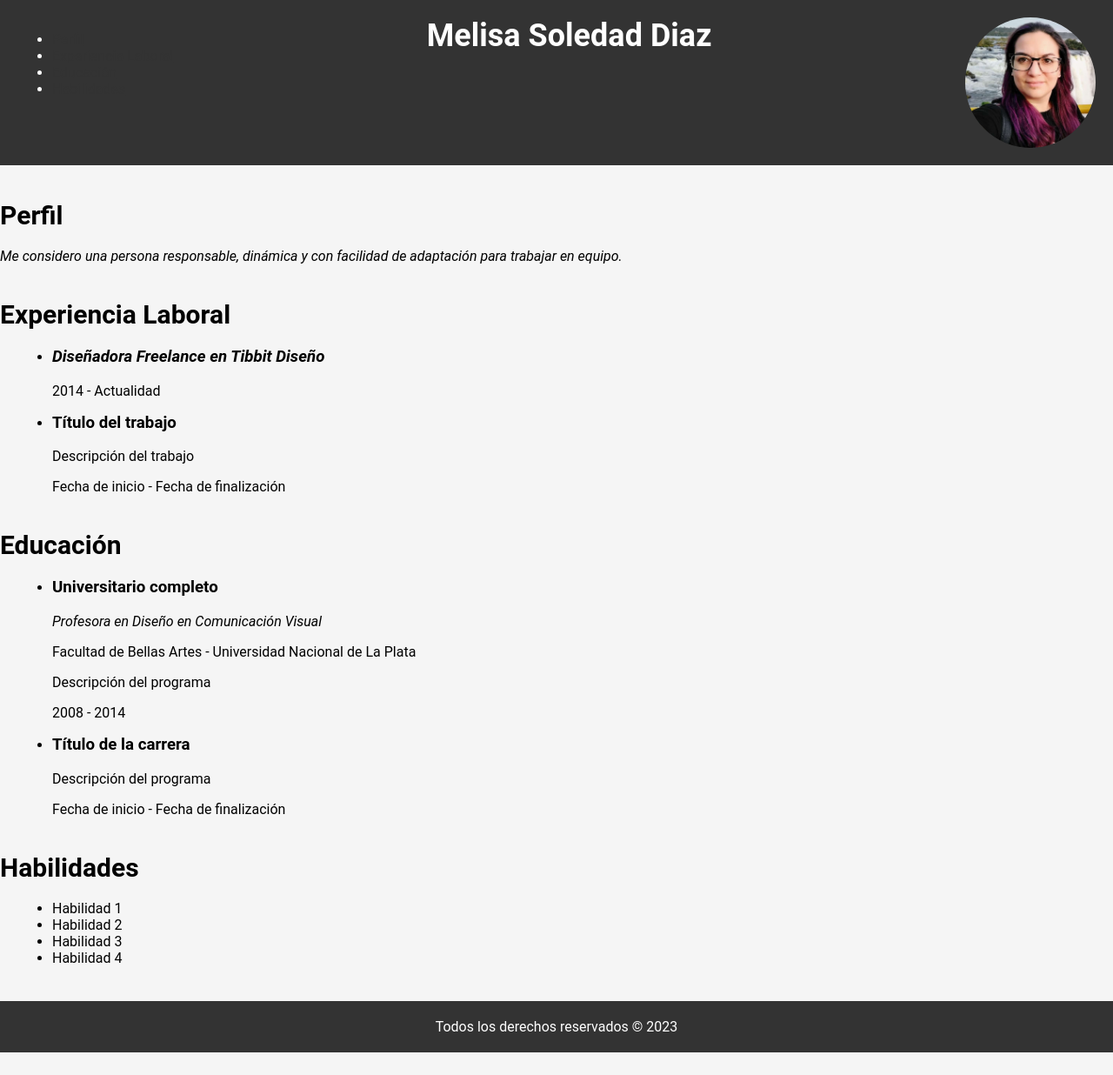
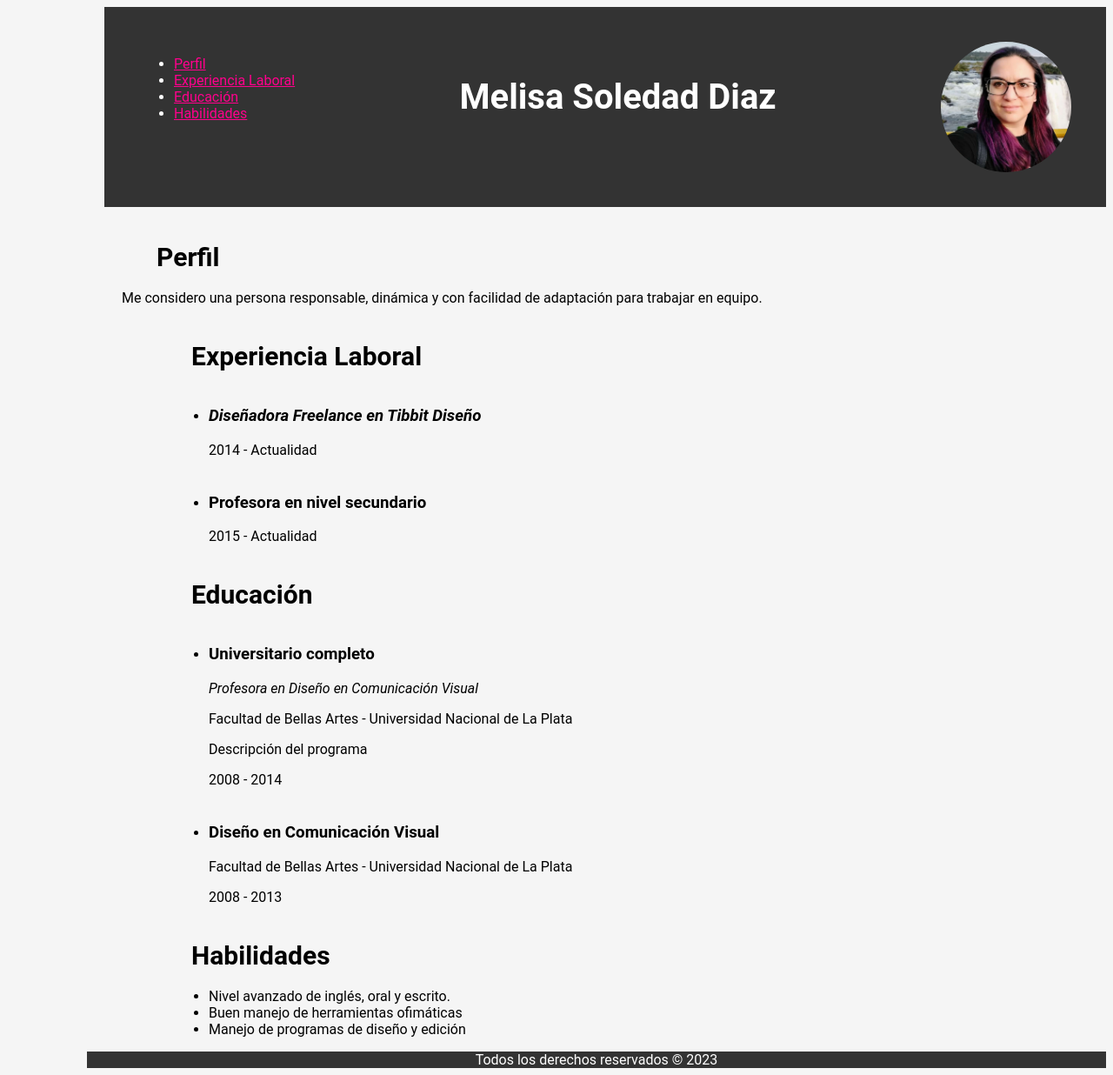
Before and after one commit to CronopiaSinFama/MiCVArgentinaPrograma, a plain HTML site: page index.html in a window 1280 px wide. Shown: the whole page at 87% size. Before the commit the page ends 1210 px from the top, so only its background shows below. Drawn offline with Linux system fonts and the light colour scheme.

Commit message:
estilo modificado

```diff
--- a/index.html
+++ b/index.html
@@ -2,6 +2,7 @@
 <html lang="es">
   <head>
     <meta charset="UTF-8">
+    <meta name="viewport" content="width=device-width, initial-scale=1.0">
     <title>Mi CV</title>
     <link rel="icon" href="resources/img/favicon.ico">
     <link rel="stylesheet" href="https://cdnjs.cloudflare.com/ajax/libs/font-awesome/5.15.3/css/all.min.css" />
@@ -10,12 +11,13 @@
   <body>
     <header>
       <nav>
+
         <ul>
           <li><a href="#perfil">Perfil</a></li>
           <li><a href="#experiencia">Experiencia Laboral</a></li>
           <li><a href="#educacion">Educación</a></li>
           <li><a href="#habilidades">Habilidades</a></li>
-        </ul>
+            </ul>
       </nav>
       <h1>Melisa Soledad Diaz</h1>
       <img src="resources/img/melisa_diaz.jpeg" alt="Mi foto de perfil">
@@ -24,8 +26,7 @@
     <main>
       <section id="perfil">
         <h2>Perfil</h2>
-        <p><i>Me considero una persona responsable, dinámica y con facilidad de adaptación para trabajar en equipo.</i></p>
-      </section>
+        <p> Me considero una persona responsable, dinámica y con facilidad de adaptación para trabajar en equipo. </p>
 
       <section id="experiencia">
         <h2>Experiencia Laboral</h2>
@@ -36,9 +37,9 @@
             <p>2014 - Actualidad</p>
           </li>
           <li>
-            <h3>Título del trabajo</h3>
-            <p>Descripción del trabajo</p>
-            <p>Fecha de inicio - Fecha de finalización</p>
+            <h3>Profesora en nivel secundario</h3>
+
+            <p>2015 - Actualidad</p>
           </li>
         </ul>
       </section>
@@ -49,14 +50,14 @@
           <li>
             <h3>Universitario completo</h3>
               <p><i>Profesora en Diseño en Comunicación Visual</i></p>
-              Facultad de Bellas Artes - Universidad Nacional de La Plata
+            <span>Facultad de Bellas Artes - Universidad Nacional de La Plata</span>
             <p>Descripción del programa</p>
             <p>2008 - 2014</p>
           </li>
           <li>
-            <h3>Título de la carrera</h3>
-            <p>Descripción del programa</p>
-            <p>Fecha de inicio - Fecha de finalización</p>
+            <h3>Diseño en Comunicación Visual</h3>
+            <span> Facultad de Bellas Artes - Universidad Nacional de La Plata</span>
+            <p>2008 - 2013</p>
           </li>
         </ul>
       </section>
@@ -64,10 +65,9 @@
       <section id="habilidades">
         <h2>Habilidades</h2>
         <ul>
-          <li>Habilidad 1</li>
-          <li>Habilidad 2</li>
-          <li>Habilidad 3</li>
-          <li>Habilidad 4</li>
+          <li>Nivel avanzado de inglés, oral y escrito.</li>
+          <li>Buen manejo de herramientas ofimáticas</li>
+          <li>Manejo de programas de diseño y edición</li>
         </ul>
       </section>
     </main>
--- a/styles.css
+++ b/styles.css
@@ -2,12 +2,12 @@
 body {
   font-family: 'Roboto', sans-serif;
   background-color: #f5f5f5;
-  margin: 0;
+  margin-left: 100px;
 }
 
 .container {
   max-width: 800px;
-  margin: auto;
+  margin: 20px;
   padding: 40px;
   background-color: #fff;
   box-shadow: 0px 0px 20px rgba(0, 0, 0, 0.1);
@@ -15,11 +15,12 @@ body {
 
 h1, h2, h3, h4, h5, h6 {
   font-weight: bold;
-  margin-top: 0;
+  margin-top: 40px;
+  margin-left: 0px;
 }
 
 a {
-  color: #333;
+  color: #ff008c;
 }
 
 /* Estilos de encabezado */
@@ -29,7 +30,8 @@ header {
   display: flex;
   flex-wrap: wrap;
   justify-content: space-between;
-  padding: 20px;
+  padding: 40px;
+  margin-left: 20px;
 }
 
 header img {
@@ -40,23 +42,26 @@ header img {
 }
 
 header h1 {
-  font-size: 36px;
-  margin: 0;
+  font-size: 40px;
+  margin: 40;
 }
 
 header h2 {
   font-size: 24px;
-  margin: 0;
+  margin: auto;
 }
 
 /* Estilos de secciones */
+
 section {
-  margin: 40px 0;
+  margin-left: 40px ;
+
 }
 
 section h2 {
   font-size: 30px;
   margin-bottom: 20px;
+  margin-left: 40px;
 }
 
 section ul {
@@ -68,7 +73,7 @@ section ul {
   display: flex;
   flex-wrap: wrap;
   justify-content: space-between;
-  margin: 40px 0;
+  margin: 0px ;
 }
 
 .skills .skill {
@@ -94,33 +99,10 @@ section ul {
 footer {
   background-color: #333;
   color: #fff;
-  padding: 20px;
+  padding: 0px;
   text-align: center;
 }
 
 footer p {
-  margin: 0;
+  margin: 0px;
 }
-
-
-#linkedin-float {
-  position: fixed;
-  left: 0;
-  top: 50%;
-  transform: translateY(-50%);
-  width: 50px;
-  height: 50px;
-  background-color: #0077B5;
-  border-radius: 50%;
-  z-index: 9999;
-}
-
-
-#linkedin-float i {
-  font-size: 24px;
-  color: #fff;
-  position: absolute;
-  left: 50%;
-  top: 50%;
-  transform: translate(-50%, -50%);
-}
```
